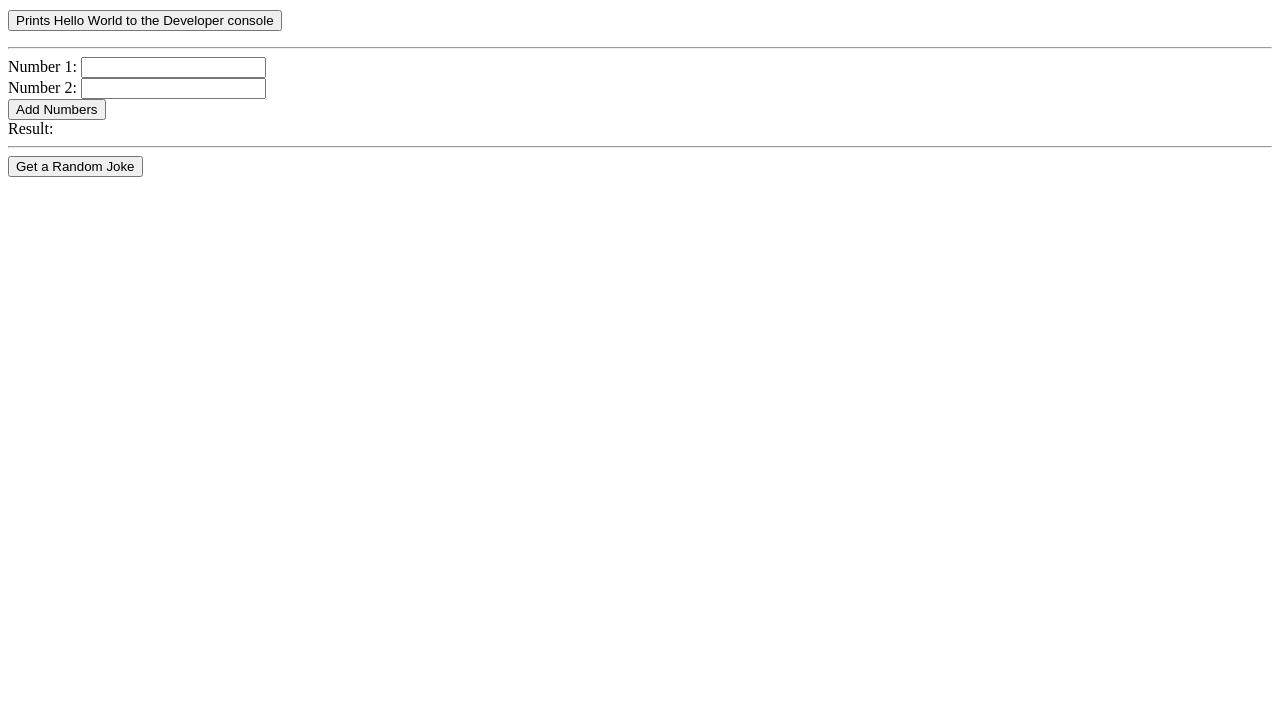
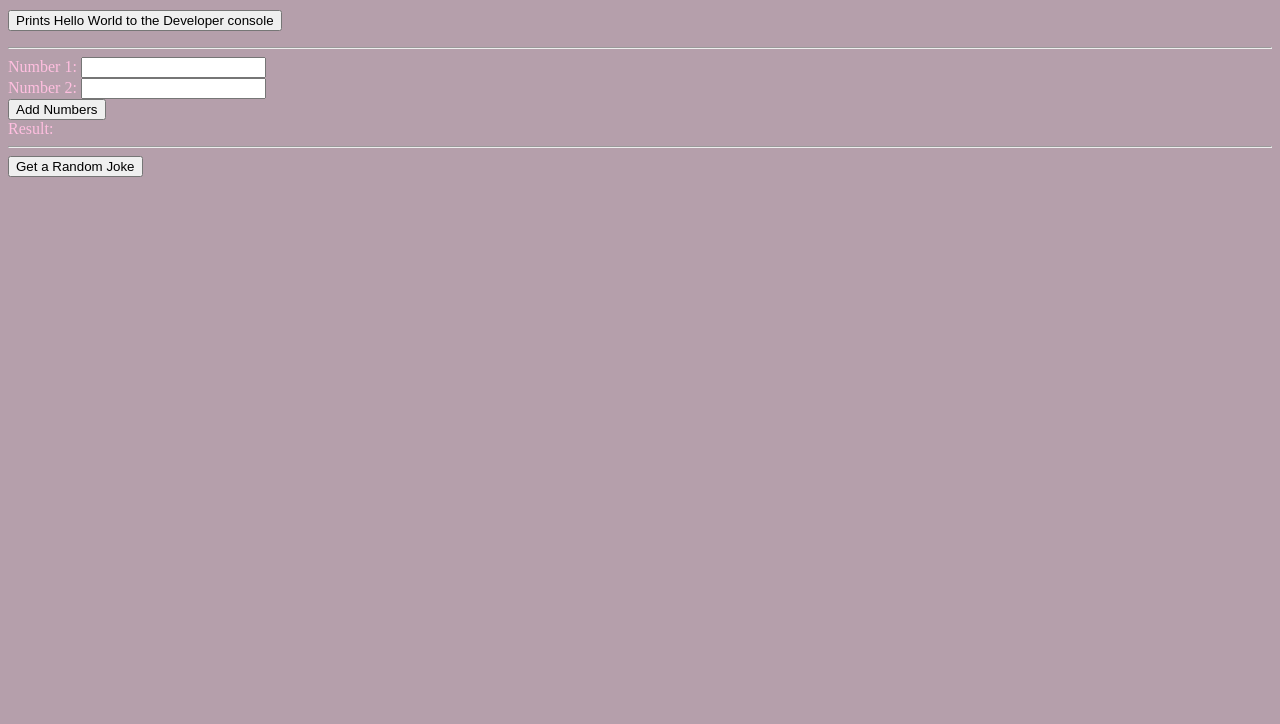
Before and after one commit to emilynewton/lab1, a website: page index.html in a window 1280 px wide. Shown: the part 76-800 px from the top of the page. Drawn offline with Linux system fonts and the light colour scheme.

Commit message:
changing background colors

```diff
--- a/css/style.css
+++ b/css/style.css
@@ -1,4 +1,9 @@
 h1{
-  border-color: #d3e644;
+  border-color: #94416c;
   border-style: dashed;
 }
+
+body {
+  color: #ffbfe0;
+  background-color: #b59fab;
+}
```
